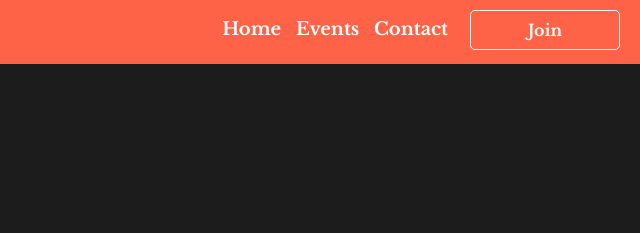
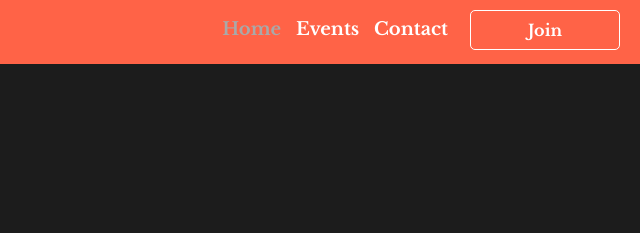
Before and after one commit to adwyre/yoga_website, a plain HTML site: page yoga_club/index.html in a window 1280 px wide. In both pictures the pointer is over the link "Home". Shown: the top 233 px of the page, 640-1280 px from the left. Drawn offline with nearby package versions, Linux system fonts and the light colour scheme.

Commit message:
fix link style

```diff
--- a/yoga_club/styles.css
+++ b/yoga_club/styles.css
@@ -70,12 +70,12 @@ header li {
     display: inline;
     margin-right: 10px;
 }
-header li:hover {
-    color: darkgrey;
-}
 header a {
     text-decoration: none;
     color: white;
+}
+header a:hover {
+    color: darkgrey;
 }
 header button {
     margin-top: 10px;
```
